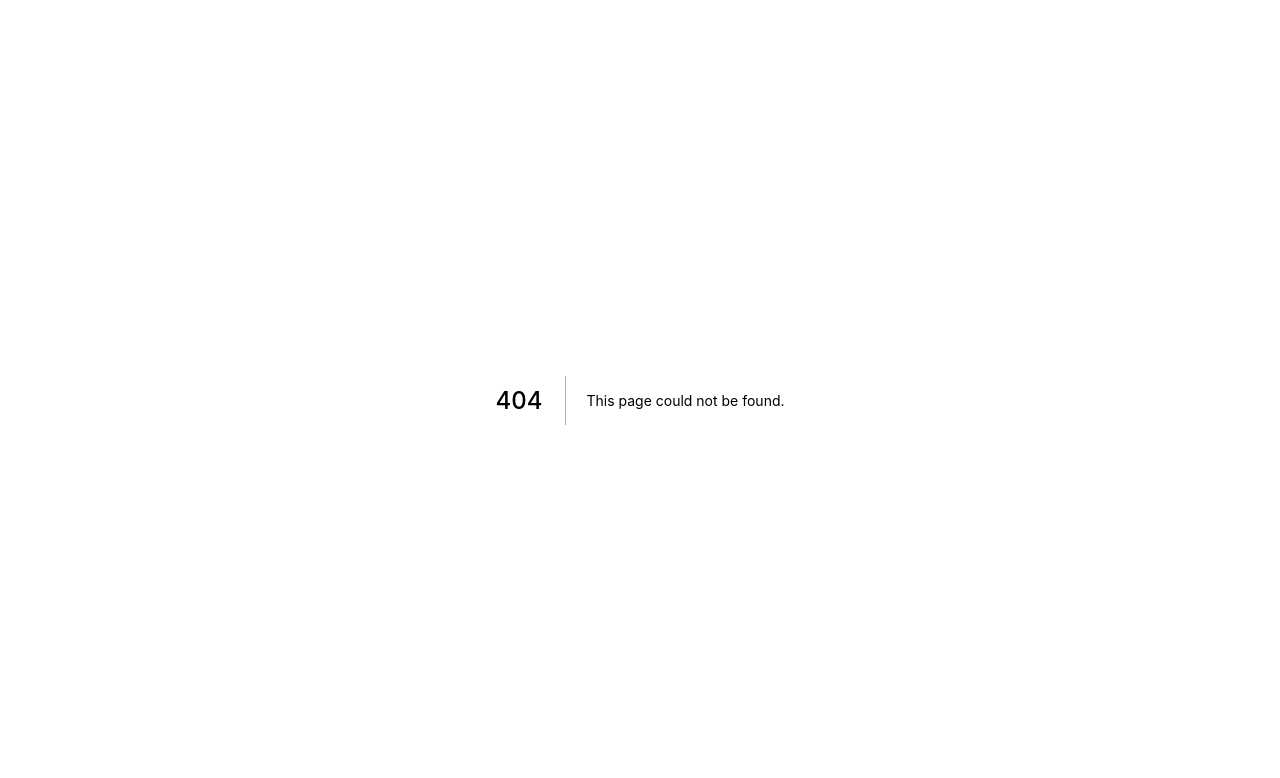
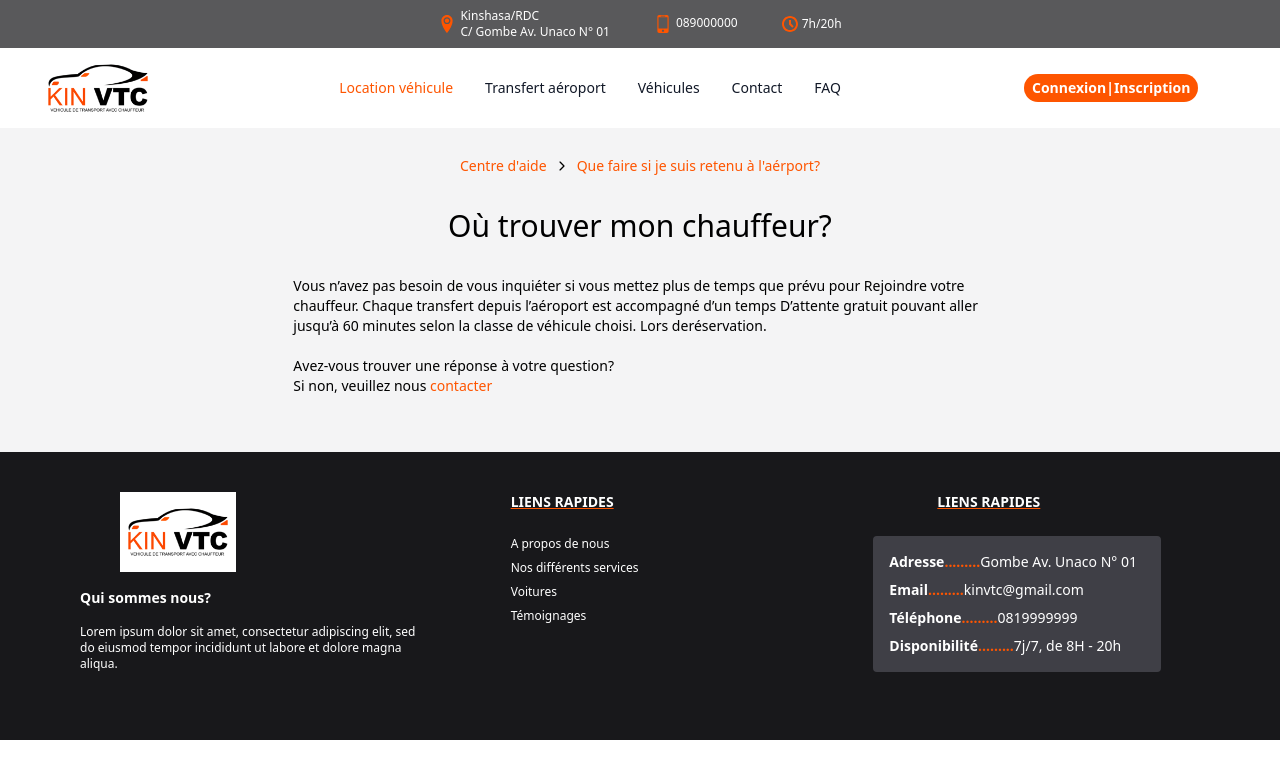
Before and after one commit to eunicekinzengele/ReposVTC_Front, a Next.js app: page /AnswerFaqAirport3 in a window 1280 px wide. Before the commit this address had no page. Shown: the top 778 px of the page. Built offline with nearby package versions, Linux system fonts and the light colour scheme.

Commit message:
cration links of FAQ Airport

```diff
--- /dev/null
+++ b/pages/AnswerFaqAirport1.jsx
@@ -0,0 +1,44 @@
+import React from "react";
+import Topbar from "../components/layout/Topbar";
+import Header from "./Header";
+import { IoIosArrowForward } from "react-icons/io";
+import Link from "next/link";
+import Footer from "./Footer";
+
+export default function AnswerFaqAirport2() {
+  return (
+    <div className=" w-full h-auto p-y">
+      <Topbar />
+      <Header />
+      <div className=" bg-zinc-100 py-7 h-auto pb-14 flex justify-center">
+        <div className=" w-2/3 text-center space-y-8 h-auto	">
+          <div className=" flex justify-center space-x-2 items-center text-sm">
+            <p className=" text-orange">
+              <Link href="FaqAirportPage">Centre d'aide</Link>
+            </p>
+
+            <IoIosArrowForward />
+            <p className=" text-orange">
+              Que faire si je suis retenu à l'aérport?
+            </p>
+          </div>
+          <h1 className=" text-3xl font-medium mt-10 ">
+          Que se passe t-il si mon vol est retardé ?  <br/> mon chauffeur viendra t-il me chercher?
+          </h1>
+          <div className=" text-left px-20 text-sm">
+            <p className="">
+            Si vous indiquez votre numéro de vol lors de la réservation, votre chauffeur sera capable devérifier votre véritable heure d'arrivée. <br/> Ainsi, si votre vol est retardé, votre horaire de prise en charge sera ajusté et votre chauffeur sera là pour venir vous chercher à votre arrivée. <br /> <br />
+              Avez-vous trouver une réponse à votre question? <br />
+              Si non, veuillez nous{" "}
+              <span className=" text-orange">
+                {" "}
+                <Link href="ContactPage">contacter</Link>{" "}
+              </span>
+            </p>
+          </div>
+        </div>
+      </div>
+      <Footer />
+    </div>
+  );
+}
--- a/pages/AnswerFaqAirport.jsx
+++ b/pages/AnswerFaqAirport2.jsx
@@ -5,7 +5,7 @@ import { IoIosArrowForward } from "react-icons/io";
 import Link from "next/link";
 import Footer from "./Footer";
 
-export default function AnswerFaqAirport() {
+export default function AnswerFaqAirport2() {
   return (
     <div className=" w-full h-auto p-y">
       <Topbar />
--- /dev/null
+++ b/pages/AnswerFaqAirport3.jsx
@@ -0,0 +1,48 @@
+import React from "react";
+import Topbar from "../components/layout/Topbar";
+import Header from "./Header";
+import { IoIosArrowForward } from "react-icons/io";
+import Link from "next/link";
+import Footer from "./Footer";
+
+export default function AnswerFaqAirport2() {
+  return (
+    <div className=" w-full h-auto p-y">
+      <Topbar />
+      <Header />
+      <div className=" bg-zinc-100 py-7 h-auto pb-14 flex justify-center">
+        <div className=" w-2/3 text-center space-y-8 h-auto	">
+          <div className=" flex justify-center space-x-2 items-center text-sm">
+            <p className=" text-orange">
+              <Link href="FaqAirportPage">Centre d'aide</Link>
+            </p>
+
+            <IoIosArrowForward />
+            <p className=" text-orange">
+              Que faire si je suis retenu à l'aérport?
+            </p>
+          </div>
+          <h1 className=" text-3xl font-medium mt-10 ">
+            Où trouver mon chauffeur?
+          </h1>
+          <div className=" text-left px-20 text-sm">
+            <p className="">
+              Vous n’avez pas besoin de vous inquiéter si vous mettez plus de
+              temps que prévu pour Rejoindre votre chauffeur. Chaque transfert
+              depuis l’aéroport est accompagné d’un temps D’attente gratuit
+              pouvant aller jusqu’à 60 minutes selon la classe de véhicule
+              choisi. Lors deréservation. <br /> <br />
+              Avez-vous trouver une réponse à votre question? <br />
+              Si non, veuillez nous{" "}
+              <span className=" text-orange">
+                {" "}
+                <Link href="ContactPage">contacter</Link>{" "}
+              </span>
+            </p>
+          </div>
+        </div>
+      </div>
+      <Footer />
+    </div>
+  );
+}
--- /dev/null
+++ b/pages/AnswerFaqAirport4.jsx
@@ -0,0 +1,48 @@
+import React from "react";
+import Topbar from "../components/layout/Topbar";
+import Header from "./Header";
+import { IoIosArrowForward } from "react-icons/io";
+import Link from "next/link";
+import Footer from "./Footer";
+
+export default function AnswerFaqAirport2() {
+  return (
+    <div className=" w-full h-auto p-y">
+      <Topbar />
+      <Header />
+      <div className=" bg-zinc-100 py-7 h-auto pb-14 flex justify-center">
+        <div className=" w-2/3 text-center space-y-8 h-auto	">
+          <div className=" flex justify-center space-x-2 items-center text-sm">
+            <p className=" text-orange">
+              <Link href="FaqAirportPage">Centre d'aide</Link>
+            </p>
+
+            <IoIosArrowForward />
+            <p className=" text-orange">
+              Que faire si je suis retenu à l'aérport?
+            </p>
+          </div>
+          <h1 className=" text-3xl font-medium mt-10 ">
+            Comment puis-je payer?
+          </h1>
+          <div className=" text-left px-20 text-sm">
+            <p className="">
+              Vous n’avez pas besoin de vous inquiéter si vous mettez plus de
+              temps que prévu pour Rejoindre votre chauffeur. Chaque transfert
+              depuis l’aéroport est accompagné d’un temps D’attente gratuit
+              pouvant aller jusqu’à 60 minutes selon la classe de véhicule
+              choisi. Lors deréservation. <br /> <br />
+              Avez-vous trouver une réponse à votre question? <br />
+              Si non, veuillez nous{" "}
+              <span className=" text-orange">
+                {" "}
+                <Link href="ContactPage">contacter</Link>{" "}
+              </span>
+            </p>
+          </div>
+        </div>
+      </div>
+      <Footer />
+    </div>
+  );
+}
--- /dev/null
+++ b/pages/AnswerFaqAirport5.jsx
@@ -0,0 +1,48 @@
+import React from "react";
+import Topbar from "../components/layout/Topbar";
+import Header from "./Header";
+import { IoIosArrowForward } from "react-icons/io";
+import Link from "next/link";
+import Footer from "./Footer";
+
+export default function AnswerFaqAirport2() {
+  return (
+    <div className=" w-full h-auto p-y">
+      <Topbar />
+      <Header />
+      <div className=" bg-zinc-100 py-7 h-auto pb-14 flex justify-center">
+        <div className=" w-2/3 text-center space-y-8 h-auto	">
+          <div className=" flex justify-center space-x-2 items-center text-sm">
+            <p className=" text-orange">
+              <Link href="FaqAirportPage">Centre d'aide</Link>
+            </p>
+
+            <IoIosArrowForward />
+            <p className=" text-orange">
+              Que faire si je suis retenu à l'aérport?
+            </p>
+          </div>
+          <h1 className=" text-3xl font-medium mt-10 ">
+            Puis-je reserver une voiture vers l'aéroport <br/> pour quelqu'un d'autre?
+          </h1>
+          <div className=" text-left px-20 text-sm">
+            <p className="">
+              Vous n’avez pas besoin de vous inquiéter si vous mettez plus de
+              temps que prévu pour Rejoindre votre chauffeur. Chaque transfert
+              depuis l’aéroport est accompagné d’un temps D’attente gratuit
+              pouvant aller jusqu’à 60 minutes selon la classe de véhicule
+              choisi. Lors deréservation. <br /> <br />
+              Avez-vous trouver une réponse à votre question? <br />
+              Si non, veuillez nous{" "}
+              <span className=" text-orange">
+                {" "}
+                <Link href="ContactPage">contacter</Link>{" "}
+              </span>
+            </p>
+          </div>
+        </div>
+      </div>
+      <Footer />
+    </div>
+  );
+}
--- a/pages/FaqAirportInterface.jsx
+++ b/pages/FaqAirportInterface.jsx
@@ -7,7 +7,8 @@ export default function FaqAirportInterface() {
     <div className="  w-full flex justify-center p-5">
       <div className="  w-8/12 grid grid-cols-2 justify-between p-2">
         <div className=" space-y-5">
-          <div className=" w-80  border-2 border-orange hover:bg-orange hover:text-white h-20 p-2 px-3 rounded-lg flex items-center">
+          <Link href="AnswerFaqAirport1  ">
+            <div className=" w-80  border-2 border-orange cursor-pointer hover:bg-orange hover:text-white h-20 p-2 px-3 rounded-lg flex items-center">
               <span className=" ">
                 <BsPlus className=" text-lg font-semibold text-orange " />
               </span>
@@ -16,8 +17,9 @@ export default function FaqAirportInterface() {
                 quand même me chercher?{" "}
               </p>{" "}
             </div>
-            <Link href="AnswerFaqAirport">
-          <div className=" w-80  border-2 border-orange h-20  hover:bg-orange hover:text-white p-2 px-3 rounded-lg flex items-center">
+          </Link>
+          <Link href="AnswerFaqAirport2">
+            <div className=" w-80  border-2 border-orange h-20 cursor-pointer  hover:bg-orange hover:text-white p-2 px-3 rounded-lg flex items-center">
               <span className=" ">
                 <BsPlus className=" text-lg font-semibold text-orange" />{" "}
               </span>
@@ -26,21 +28,26 @@ export default function FaqAirportInterface() {
               </p>{" "}
             </div>
           </Link>
-          <div className=" w-80  border-2 border-orange  hover:bg-orange hover:text-white h-20 p-2 px-3 rounded-lg flex items-center">
+          <Link href="AnswerFaqAirport3">
+            <div className=" w-80  border-2 border-orange cursor-pointer  hover:bg-orange hover:text-white h-20 p-2 px-3 rounded-lg flex items-center">
               <span className=" ">
                 <BsPlus className=" text-lg font-semibold text-orange" />{" "}
               </span>
               <p className=" text-sm">Où retrouver mon chauffeur? </p>{" "}
             </div>
+          </Link>
         </div>
         <div className=" space-y-5">
-          <div className=" w-80 border-2 border-orange  hover:bg-orange hover:text-white h-20 p-2 px-3 rounded-lg flex items-center">
+          <Link href="AnswerFaqAirport4">
+            <div className=" w-80 border-2 border-orange cursor-pointer  hover:bg-orange hover:text-white h-20 p-2 px-3 rounded-lg flex items-center">
               <span className=" ">
                 <BsPlus className=" text-lg font-semibold text-orange" />{" "}
               </span>
               <p className=" text-sm">Comment puis-je payer? </p>{" "}
             </div>
-          <div className=" w-80  border-2 border-orange  hover:bg-orange hover:text-white h-20 p-2 px-3 rounded-lg flex items-center">
+          </Link>
+          <Link href="AnswerFaqAirport5">
+            <div className=" w-80  border-2 border-orange cursor-pointer  hover:bg-orange hover:text-white h-20 p-2 px-3 rounded-lg flex items-center">
               <span className=" ">
                 <BsPlus className=" text-lg font-semibold text-orange" />{" "}
               </span>
@@ -49,6 +56,7 @@ export default function FaqAirportInterface() {
                 d'aute?{" "}
               </p>{" "}
             </div>
+          </Link>
         </div>
       </div>
     </div>
--- a/pages/Header.jsx
+++ b/pages/Header.jsx
@@ -60,7 +60,7 @@ export default function Header() {
                 </Link>
               </li>
               <li>
-              <Link href="ContactPage">
+              <Link href="FaqAirportPage">
                 <a
                   href="#"
                   class="block py-2 pl-3 pr-4 text-gray-900 rounded hover:bg-gray-100 md:hover:bg-transparent md:border-0 md:hover:text-orange md:p-0 dark:text-white md:dark:hover:text-blue-500 dark:hover:bg-gray-700 dark:hover:text-white md:dark:hover:bg-transparent"
```
Also changed, not shown: .eslintrc.json. Lines whose indentation alone changed are shown as unchanged.
